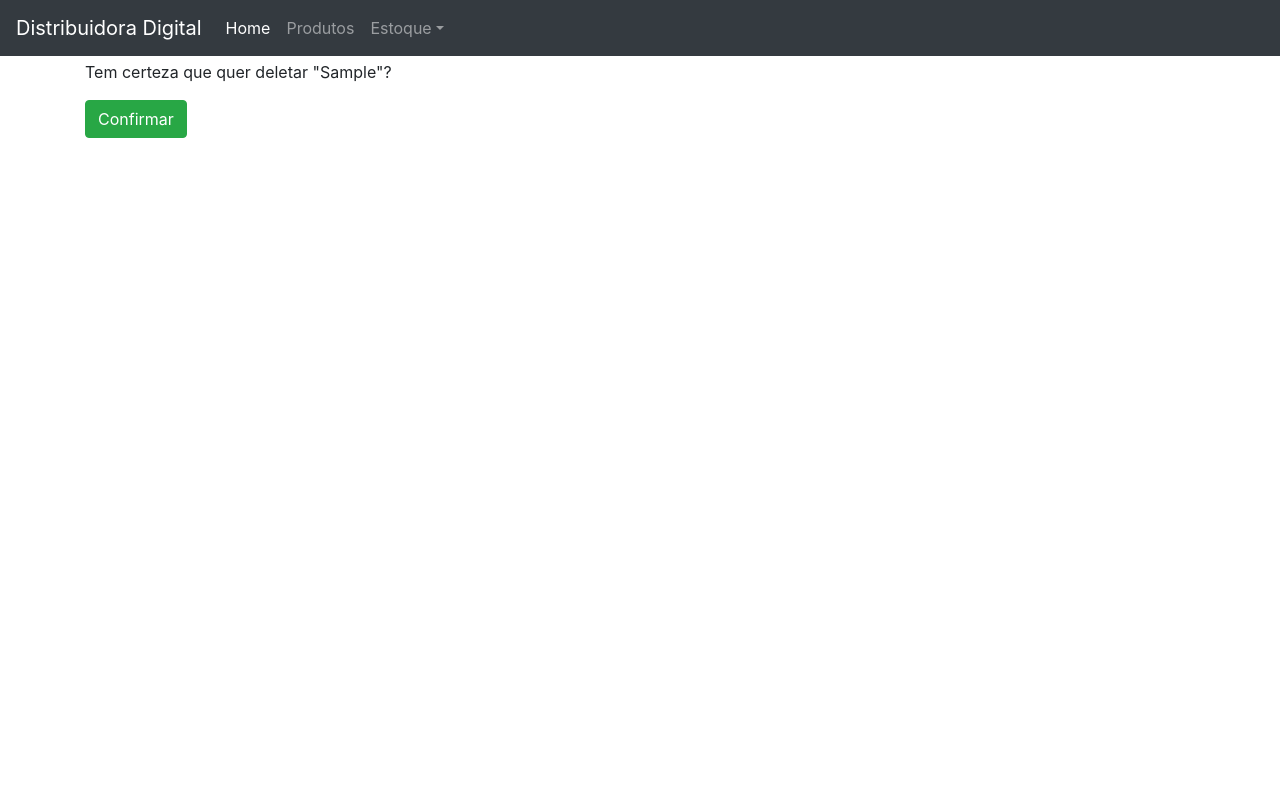
After one commit to pedrolaraburu/distribuidora-digital, a Django app: page /produto/1/delete in a window 1280 px wide. The commit adds this page. Run offline with Django 4.2, Linux system fonts and the light colour scheme; tables that the repository leaves empty hold one stand-in row (values such as "Sample post"); some libraries are stand-ins or nearby versions.

Commit message:
Adicionando delete

```diff
--- /dev/null
+++ b/projeto/produto/templates/produto_delete.html
@@ -0,0 +1,17 @@
+{% extends "base.html" %}
+
+{% block content %}
+{% block css %}
+  <style>
+    body {
+      margin-top: 60px;
+    }
+  </style>
+{% endblock css %}
+
+    <form method="POST" novalidate>{% csrf_token %}
+        <p>Tem certeza que quer deletar "{{ object }}"?</p>
+        <button type="submit" class="btn btn-success">Confirmar</button>
+        {{ form }}
+    </form>
+{% endblock content %}
--- a/projeto/produto/templates/produto_detail.html
+++ b/projeto/produto/templates/produto_detail.html
@@ -12,6 +12,11 @@
 
     <h1>{{ object }}
         <span class="pull-right">
+            <a href="{% url 'produto:produto_delete' object.pk %}">
+                <button type="button" class="btn btn-danger">
+                    <span class="fa fa-trash"></span> Deletar
+                </button>
+            </a>
             <a href="{% url 'produto:produto_edit' object.pk %}">
                 <button type="button" class="btn btn-success">
                     <span class="fa fa-pencil"></span> Editar
--- a/projeto/produto/urls.py
+++ b/projeto/produto/urls.py
@@ -8,4 +8,5 @@ urlpatterns = [
     path('<int:pk>/', v.produto_detail, name='produto_detail'),
     path('add/', v.ProdutoCreate.as_view(), name='produto_add'),
     path('<int:pk>/edit', v.ProdutoUpdate.as_view(), name='produto_edit'),
+    path('<int:pk>/delete', v.ProdutoDelete.as_view(), name='produto_delete'),
 ]
--- a/projeto/produto/views.py
+++ b/projeto/produto/views.py
@@ -1,5 +1,6 @@
 from django.shortcuts import render
-from django.views.generic import CreateView, UpdateView
+from django.views.generic import CreateView, UpdateView, DeleteView
+from django.urls import reverse_lazy
 
 from .forms import ProdutoForm
 
@@ -33,3 +34,8 @@ class ProdutoUpdate(UpdateView):
     model = Produto
     template_name = 'produto_form.html'
     form_class = ProdutoForm
+
+class ProdutoDelete(DeleteView):
+    model = Produto
+    template_name = 'produto_delete.html'
+    success_url = reverse_lazy('produto:produto_list')
```
